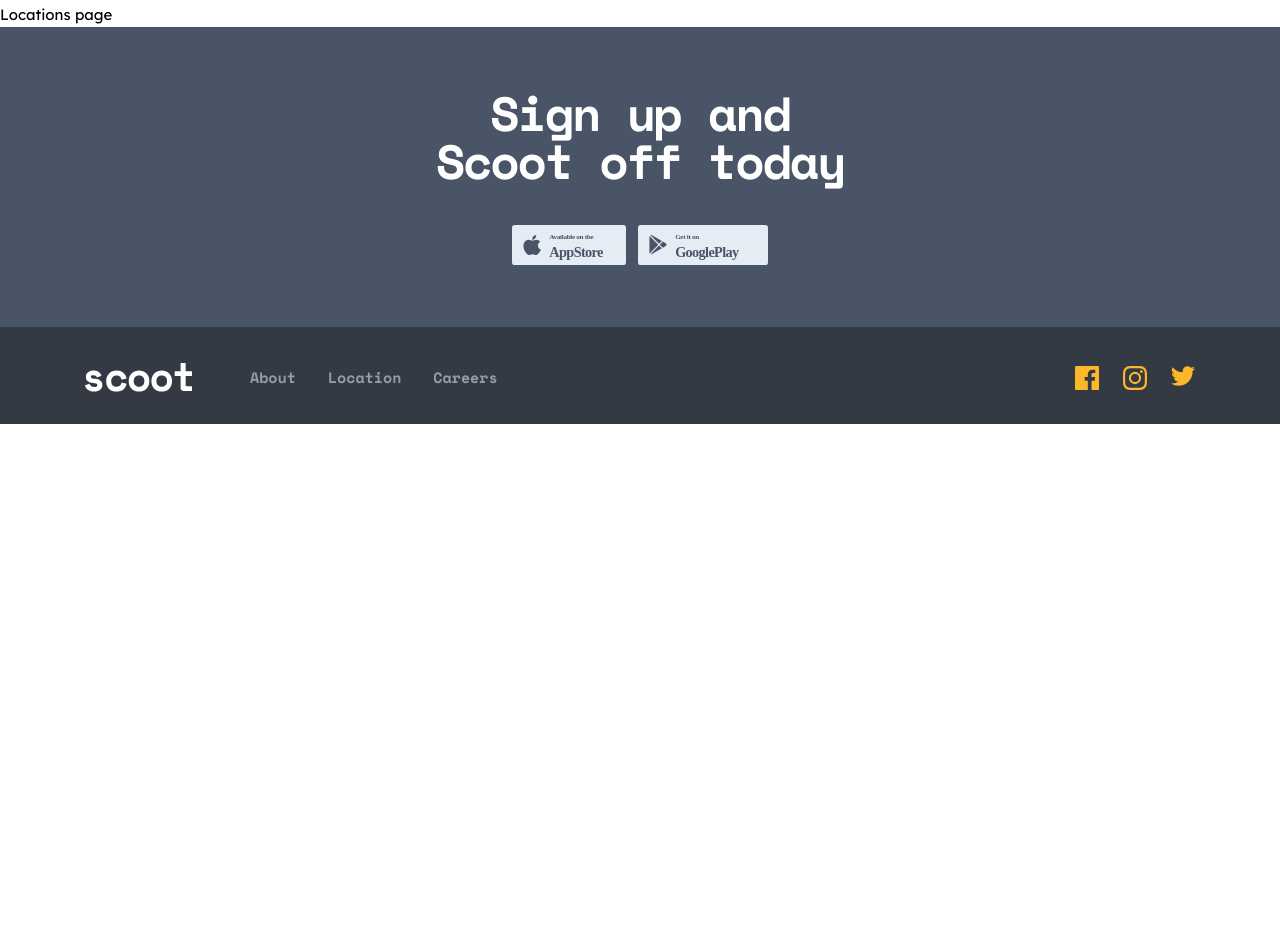
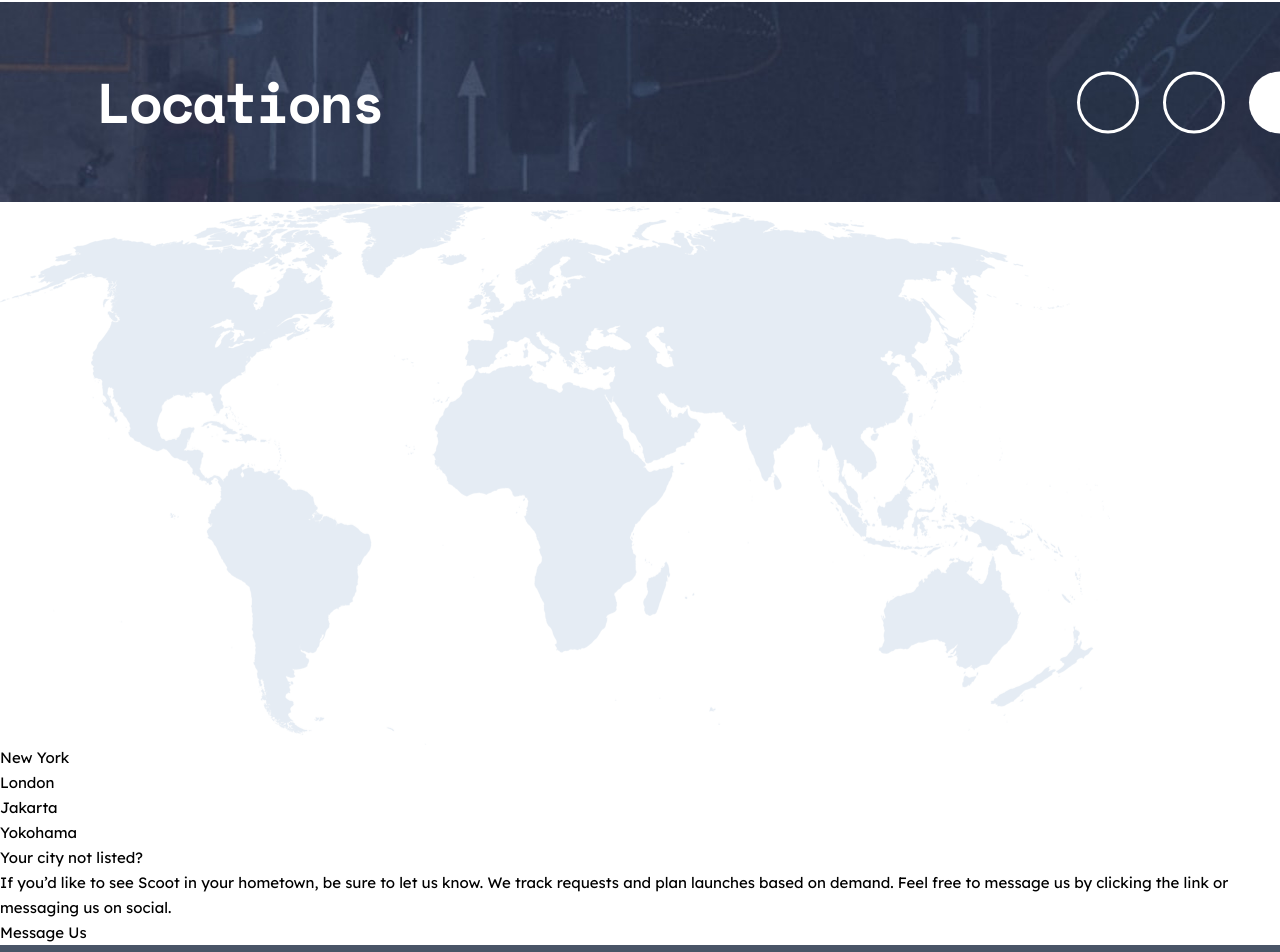
Before and after one commit to miguelzaga/scoot-multi-page-website, a React (Vite) app: page /locations in a window 1280 px wide. Shown: the part 94-1046 px from the top of the page. Before the commit the page ends 800 px from the top, so only its background shows below. Built offline with nearby package versions, Linux system fonts and the light colour scheme.

Commit message:
added Title component and basic html for locations

```diff
--- a/src/components/About.jsx
+++ b/src/components/About.jsx
@@ -1,9 +1,9 @@
+import Title from "./Title";
 import digitalEra from "/src/assets/images/digital-era.jpg";
 import betterLiving from "/src/assets/images/better-living.jpg";
-import aboutHeroMobile from "/src/assets/images/about-hero-mobile.jpg";
-import aboutHeroTablet from "/src/assets/images/about-hero-tablet.jpg";
-import aboutHeroDesktop from "/src/assets/images/about-hero-desktop.jpg";
-import whiteCircles from "/src/assets/patterns/white-circles.svg";
+import heroMobile from "/src/assets/images/about-hero-mobile.jpg";
+import heroTablet from "/src/assets/images/about-hero-tablet.jpg";
+import heroDesktop from "/src/assets/images/about-hero-desktop.jpg";
 import ourTech from "/src/assets/images/our-tech.jpg";
 import ourIntegrity from "/src/assets/images/our-integrity.jpg";
 import ourCommunity from "/src/assets/images/our-community.jpg";
@@ -11,25 +11,12 @@ import ourCommunity from "/src/assets/images/our-community.jpg";
 function About() {
   return (
     <>
-      <header className="relative z-0 overflow-clip bg-darkNavy px-[97px] py-[60px] md:py-[72px]">
-        <h1 className="mx-auto max-w-desktop text-center font-mono text-h3 font-bold tracking-tighter text-white md:text-left md:text-h1">
-          About
-        </h1>
-        <picture>
-          <source media="(min-width: 1024px)" srcSet={aboutHeroDesktop} />
-          <source media="(min-width: 640px)" srcSet={aboutHeroTablet} />
-          <img
-            src={aboutHeroMobile}
-            className="absolute bottom-0 left-0 top-0 -z-10 min-h-full w-full"
-            alt=""
-          />
-        </picture>
-        <img
-          src={whiteCircles}
-          className="invisible absolute right-[-31px] top-[69px] w-fit md:visible"
-        />
-      </header>
-
+      <Title
+        name="About"
+        imgMobile={heroMobile}
+        imgTablet={heroTablet}
+        imgDesktop={heroDesktop}
+      />
       <main className="px-8">
         <section className="mx-auto mb-29 mt-[72px] max-w-desktop md:mt-36 lg:mt-29">
           <article className="mb-29 lg:flex lg:items-center lg:justify-between odd:lg:flex-row-reverse">
--- a/src/components/Locations.jsx
+++ b/src/components/Locations.jsx
@@ -1,5 +1,44 @@
+import Title from "./Title";
+import heroMobile from "/src/assets/images/careers-locations-hero-mobile.jpg";
+import heroTablet from "/src/assets/images/careers-locations-hero-tablet.jpg";
+import heroDesktop from "/src/assets/images/careers-locations-hero-desktop.jpg";
+import worldMapMobile from "/src/assets/images/world-map-mobile.png";
+import worldMapTablet from "/src/assets/images/world-map-tablet.png";
+import worldMapDesktop from "/src/assets/images/world-map-desktop.png";
+
 function Locations() {
-  return <>Locations page</>;
+  return (
+    <>
+      <main>
+        <Title
+          name="Locations"
+          imgMobile={heroMobile}
+          imgTablet={heroTablet}
+          imgDesktop={heroDesktop}
+        />
+        <picture>
+          <source media="(min-width: 1024px)" srcSet={worldMapDesktop} />
+          <source media="(min-width: 640px)" srcSet={worldMapTablet} />
+          <img src={worldMapMobile} className="" alt="World Map" />
+          <ul>
+            <li>New York </li>
+            <li>London </li>
+            <li>Jakarta </li>
+            <li>Yokohama </li>
+          </ul>
+        </picture>
+        <div>
+          <h2>Your city not listed? </h2>
+          <p>
+            If you’d like to see Scoot in your hometown, be sure to let us know.
+            We track requests and plan launches based on demand. Feel free to
+            message us by clicking the link or messaging us on social.
+          </p>
+          <button>Message Us</button>
+        </div>
+      </main>
+    </>
+  );
 }
 
 export default Locations;
--- /dev/null
+++ b/src/components/Title.jsx
@@ -0,0 +1,26 @@
+import whiteCircles from "/src/assets/patterns/white-circles.svg";
+
+function Title({ name, imgMobile, imgTablet, imgDesktop }) {
+  return (
+    <header className="relative z-0 overflow-clip bg-darkNavy px-[97px] py-[60px] md:py-[72px]">
+      <h1 className="mx-auto max-w-desktop text-center font-mono text-h3 font-bold tracking-tighter text-white md:text-left md:text-h1">
+        {name}
+      </h1>
+      <picture>
+        <source media="(min-width: 1024px)" srcSet={imgDesktop} />
+        <source media="(min-width: 640px)" srcSet={imgTablet} />
+        <img
+          src={imgMobile}
+          className="absolute bottom-0 left-0 top-0 -z-10 min-h-full w-full"
+          alt=""
+        />
+      </picture>
+      <img
+        src={whiteCircles}
+        className="invisible absolute right-[-31px] top-[69px] w-fit md:visible"
+      />
+    </header>
+  );
+}
+
+export default Title;
```
Also changed, not shown: src/assets/images/careers-locations-hero-mobile.jpg (renamed from src/assets/images/careers-location-hero-mobile.jpg).
